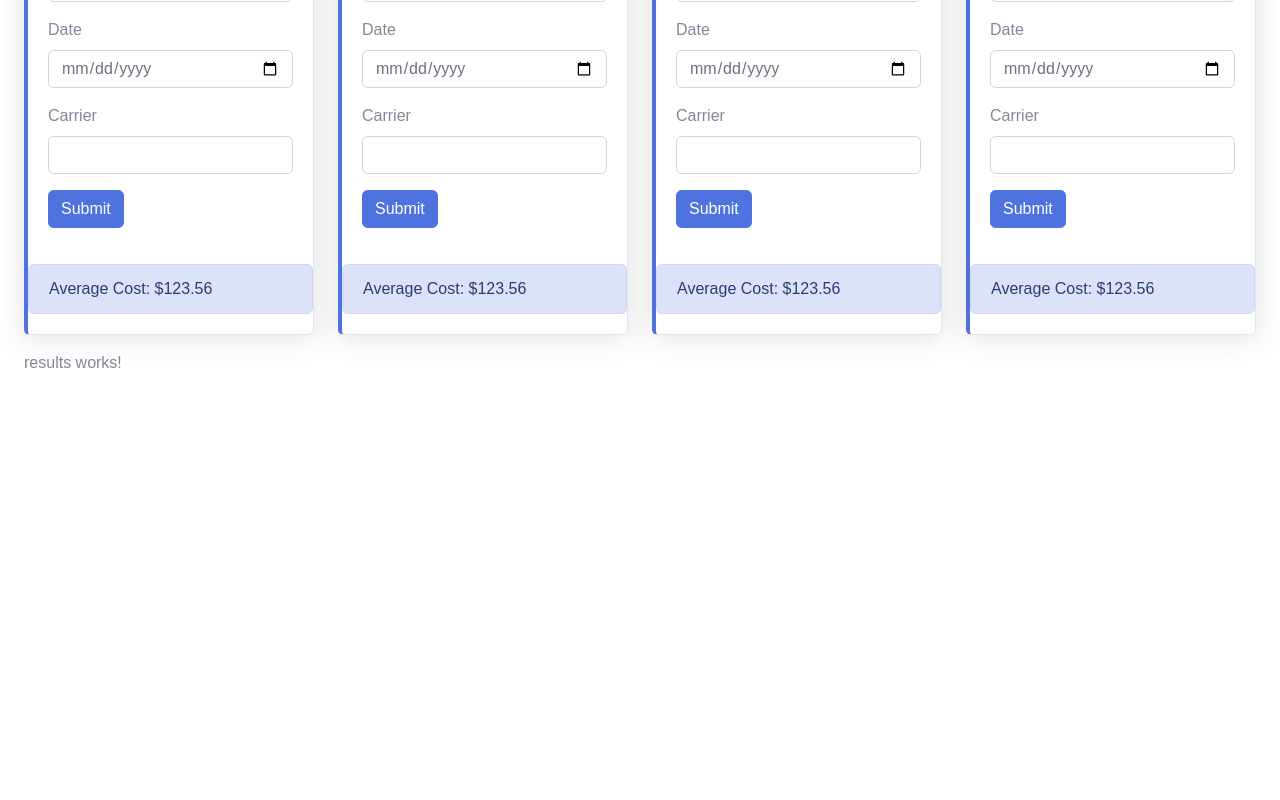
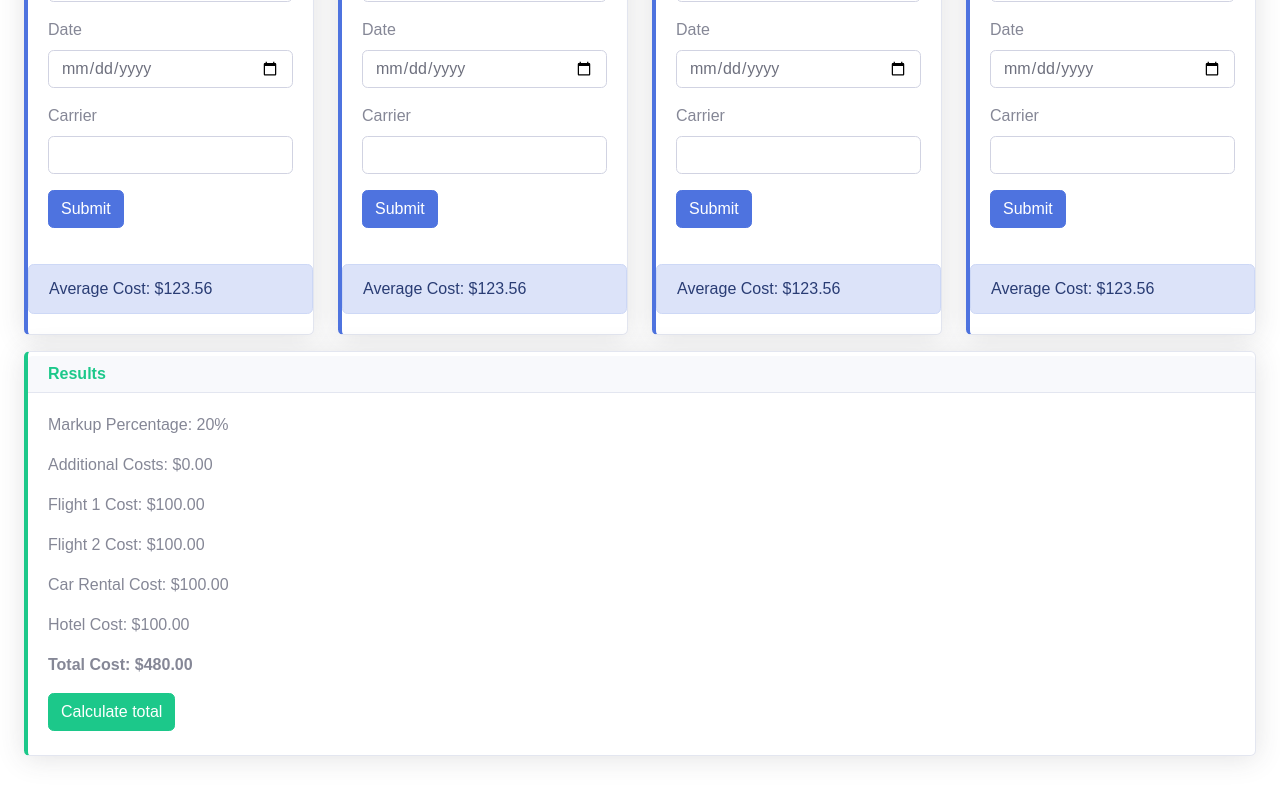
Before and after one commit to hardluker/TravelCostEstimator, an Angular app: page / in a window 1280 px wide. Shown: the part 561-1361 px from the top of the page. Before the commit the page ends 952 px from the top, so only its background shows below. Built offline with nearby package versions, Linux system fonts and the light colour scheme.

Commit message:
Built the general layout for the results

```diff
--- a/src/app/results/results.component.ts
+++ b/src/app/results/results.component.ts
@@ -5,12 +5,24 @@ import { Component } from '@angular/core';
   standalone: true,
   imports: [],
   template: `
-    <p>
-      results works!
-    </p>
+    <div>
+      <div class="card border-left-success shadow py-1 mb-5">
+        <div class="card-header py-2">
+          <h6 class="m-0 font-weight-bold text-success">Results</h6>
+        </div>
+        <div class="card-body">
+          <p>Markup Percentage: 20%</p>
+          <p>Additional Costs: $0.00</p>
+          <p>Flight 1 Cost: $100.00</p>
+          <p>Flight 2 Cost: $100.00</p>
+          <p>Car Rental Cost: $100.00</p>
+          <p>Hotel Cost: $100.00</p>
+          <p class="font-weight-bold">Total Cost: $480.00</p>
+          <button class="btn btn-success" type="button">Calculate total</button>
+        </div>
+      </div>
+    </div>
   `,
-  styleUrl: './results.component.css'
+  styleUrl: './results.component.css',
 })
-export class ResultsComponent {
-
-}
+export class ResultsComponent {}
```
